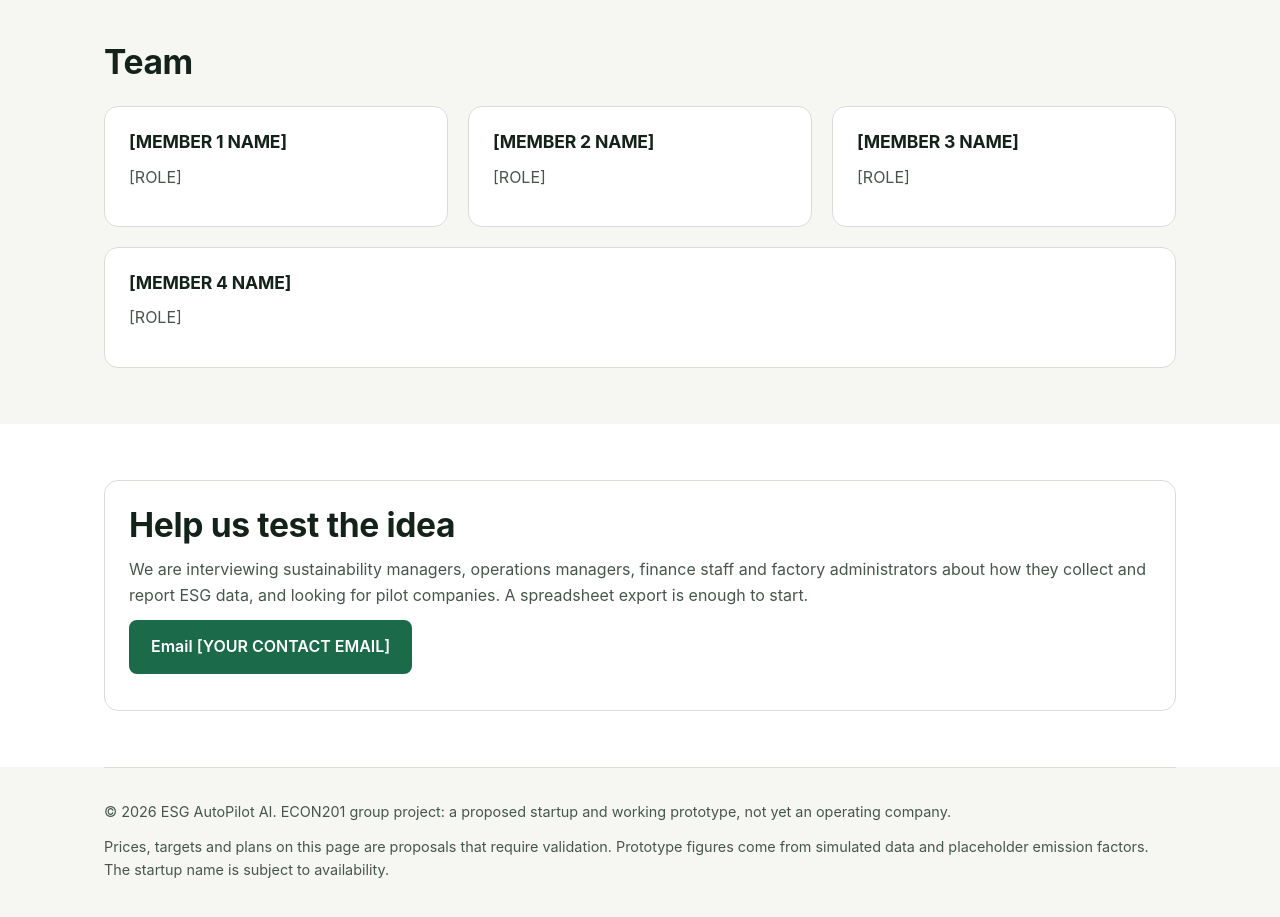
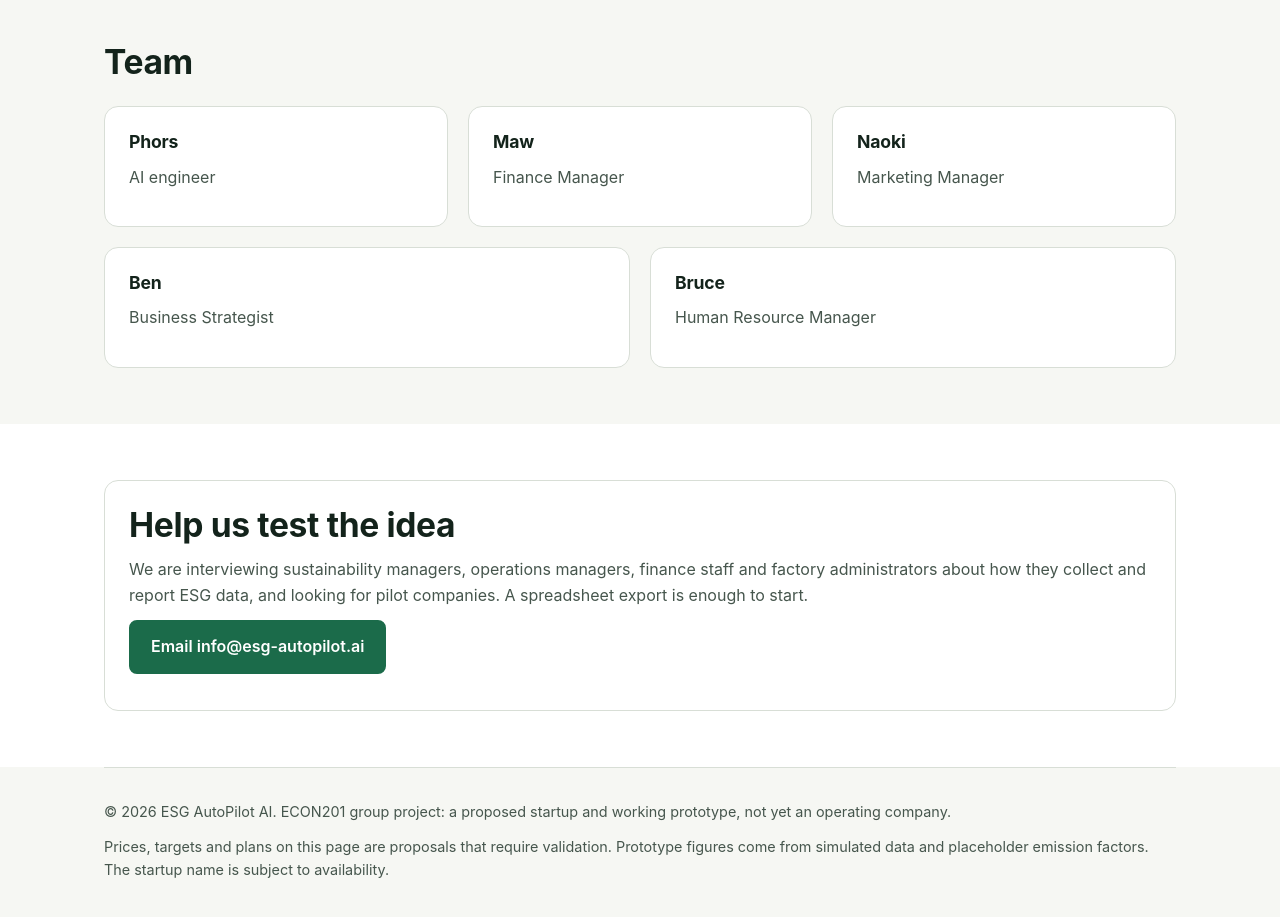
Before and after one commit to phorsya2004-a11y/esg-autopilot-ai, a plain HTML site: page index.html in a window 1280 px wide. Shown: the part 6400-7317 px from the top of the page. Drawn offline with Linux system fonts and the light colour scheme.

Commit message:
Publish website

```diff
--- a/index.html
+++ b/index.html
@@ -65,7 +65,7 @@ footer{padding:32px 0 48px;color:var(--muted);font-size:.9rem;border-top:1px sol
 <div class="wrap">
 <nav aria-label="Main">
   <span class="brand">ESG AutoPilot AI</span>
-  <span class="links"><a href="#problem">Problems</a><a href="#how">How it works</a><a href="#prototype">Prototype</a><a href="#pricing">Pricing</a><a href="#privacy">Privacy</a><a href="#roadmap">Roadmap</a><a href="#team">Team</a><a class="btn primary" href="#pilot">Pilot</a></span>
+  <span class="links" role="list"><a href="#problem">Problems</a><a href="#how">How it works</a><a href="#prototype">Prototype</a><a href="#pricing">Pricing</a><a href="#privacy">Privacy</a><a href="#roadmap">Roadmap</a><a href="#team">Team</a><a class="btn primary" href="#pilot">Pilot</a></span>
 </nav>
 
 <header class="hero">
@@ -166,18 +166,18 @@ footer{padding:32px 0 48px;color:var(--muted);font-size:.9rem;border-top:1px sol
 <section id="team"><div class="wrap">
   <h2>Team</h2>
   <div class="grid">
-<div class="card"><h3>[MEMBER 1 NAME]</h3><p class="muted">[ROLE]</p></div>
-<div class="card"><h3>[MEMBER 2 NAME]</h3><p class="muted">[ROLE]</p></div>
-<div class="card"><h3>[MEMBER 3 NAME]</h3><p class="muted">[ROLE]</p></div>
-<div class="card"><h3>[MEMBER 4 NAME]</h3><p class="muted">[ROLE]</p></div>
+<div class="card"><h3>Phors</h3><p class="muted">AI engineer</p></div>
+<div class="card"><h3>Maw</h3><p class="muted">Finance Manager</p></div>
+<div class="card"><h3>Naoki</h3><p class="muted">Marketing Manager</p></div>
+<div class="card"><h3>Ben</h3><p class="muted">Business Strategist</p></div>
+<div class="card"><h3>Bruce</h3><p class="muted">Human Resource Manager</p></div>
   </div>
 </div></section>
 
 <section id="pilot" class="alt"><div class="wrap">
-  <div class="card">
-    <h2>Help us test the idea</h2>
+  <div class="card">     <h2>Help us test the idea</h2>
     <p class="muted">We are interviewing sustainability managers, operations managers, finance staff and factory administrators about how they collect and report ESG data, and looking for pilot companies. A spreadsheet export is enough to start.</p>
-    <p><a class="btn primary" href="mailto:[YOUR CONTACT EMAIL]?subject=ESG%20AutoPilot%20AI">Email [YOUR CONTACT EMAIL]</a></p>
+    <p><a class="btn primary" href="mailto:info@esg-autopilot.ai?subject=ESG%20AutoPilot%20AI">Email info@esg-autopilot.ai</a></p>
   </div>
 </div></section>
 
```
